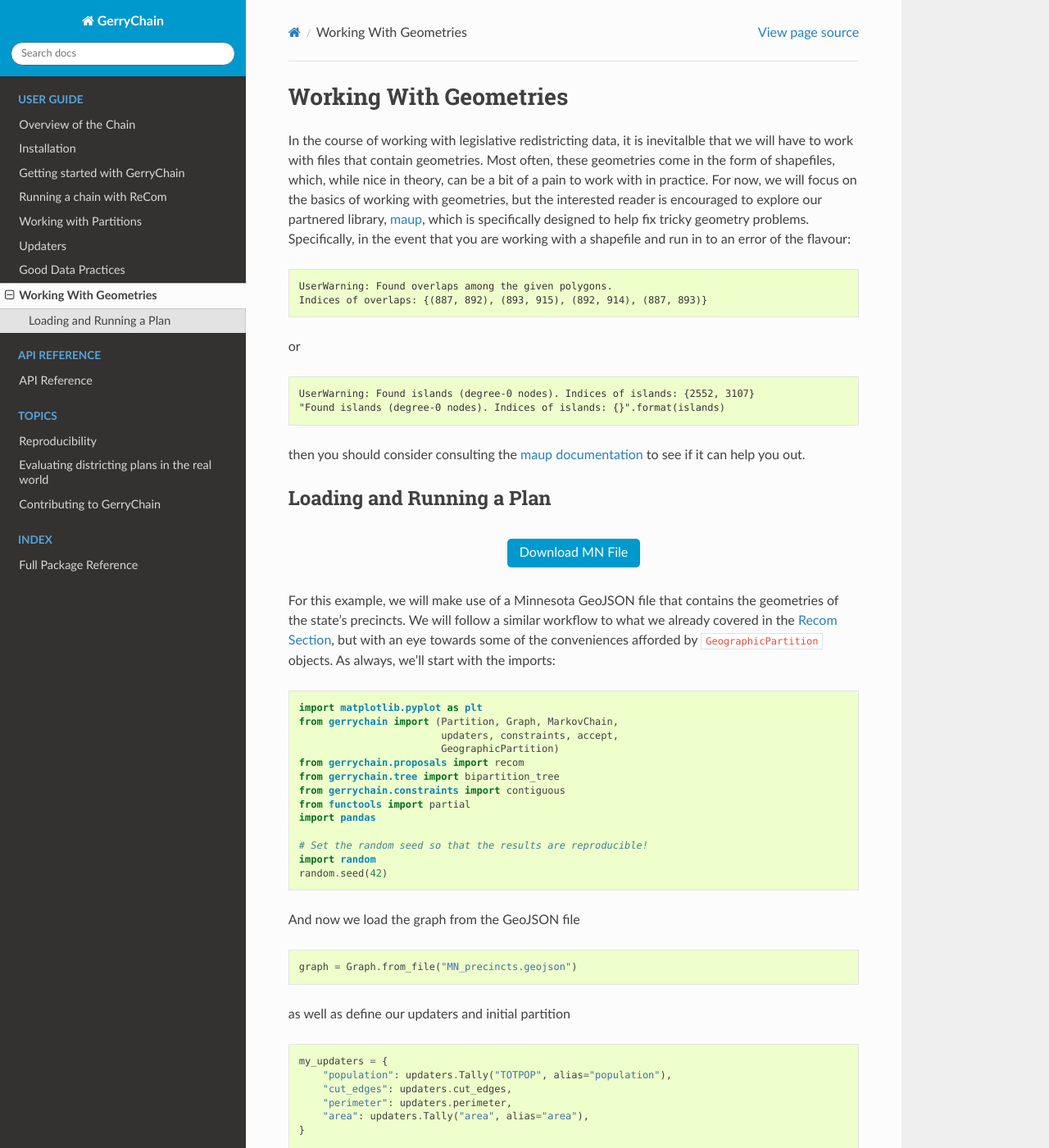
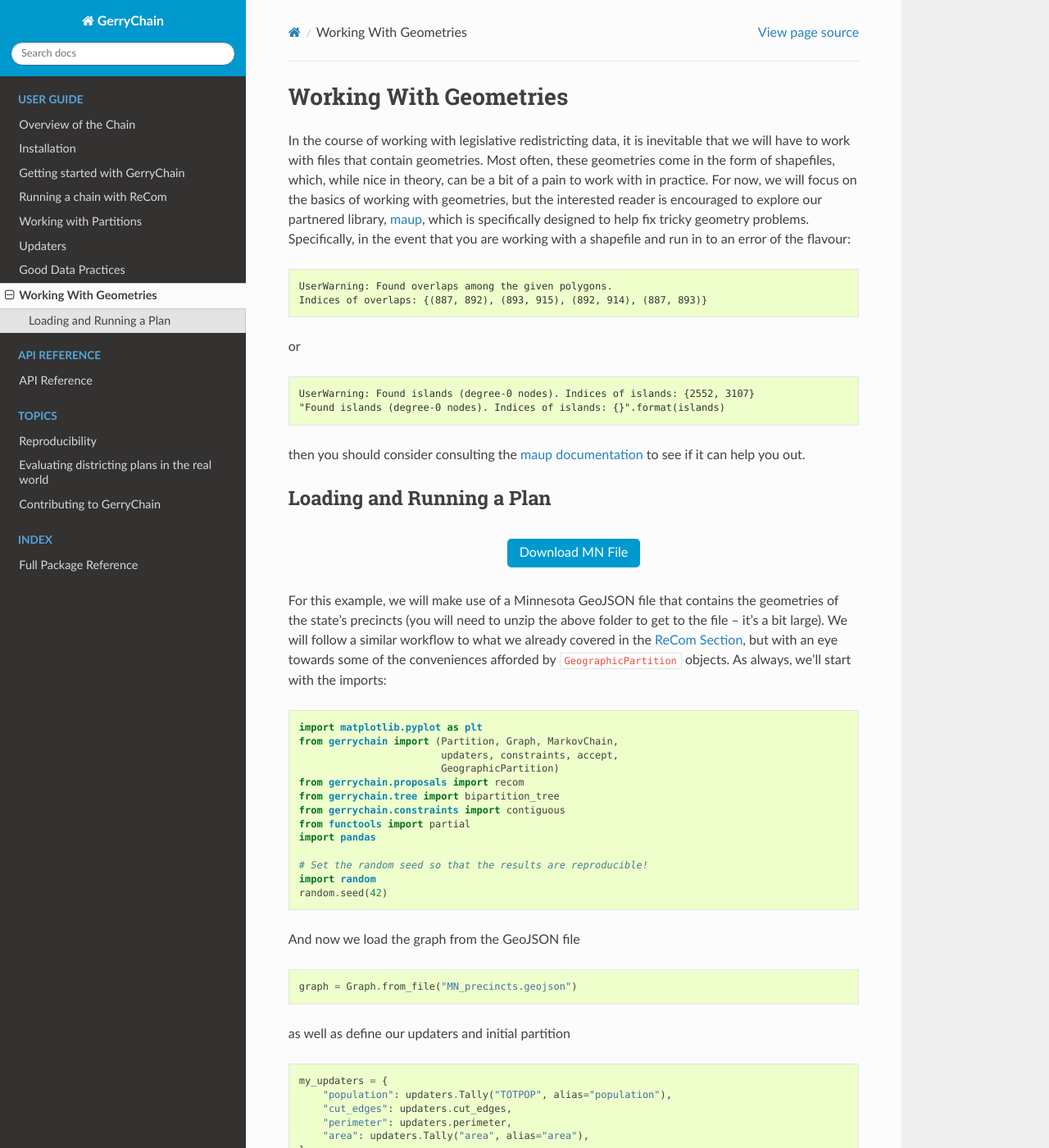
Before and after one commit to mggg/GerryChain, a Sphinx documentation site: the page built from docs/user/geometries.rst, in a window 1280 px wide and 1400 px high. Shown: the whole window at 82% size. Built offline with Sphinx 7.4.7 and the Read the Docs theme 2.0.0, drawn with Linux system fonts in a browser that asks for light colours; some of the changed text lies outside the part shown.

Commit message:
Fix docs typos and style

```diff
--- a/docs/_static/css/custom.css
+++ b/docs/_static/css/custom.css
@@ -16,3 +16,14 @@
     text-align: center;
     width: 100%;
 }
+
+
+table {
+    width: 100%;
+    border-collapse: collapse;
+}
+th, td {
+    border: 1px solid #DDDDDD;
+    padding: 8px;
+    text-align: center;
+}
--- a/docs/topics/reproducibility.rst
+++ b/docs/topics/reproducibility.rst
@@ -76,6 +76,7 @@
 If you've published your code on GitHub, it is a good idea to include your ``environment.yml``
 file in the root folder of your code repository.
 
+.. _`conda`: https://conda.io/projects/conda/en/latest/index.html
 .. _`Sharing your environment`: https://conda.io/projects/conda/en/latest/user-guide/tasks/manage-environments.html#sharing-an-environment
 .. _`Creating an environment from an environment.yml file`: https://conda.io/projects/conda/en/latest/user-guide/tasks/manage-environments.html#creating-an-environment-from-an-environment-yml-file
 
@@ -155,7 +156,7 @@
 
   If you are using a jupyter notebook, you will need to make sure that you have
   installed the ``ipykernel`` package in your virtual environment as well as
-  either ``jypyternotebook`` or ``jupyterlab``. To install these packages, run
+  either ``jupyternotebook`` or ``jupyterlab``. To install these packages, run
   ``pip install <package-name>`` from the command line. Then, to use the virtual
   python environment in your jupyter notebook, you need to invoke
 
--- a/docs/topics/tools.rst
+++ b/docs/topics/tools.rst
@@ -3,7 +3,7 @@
 ==============================================
 
 GerryChain is used to analyze redistricting plans in the real world. For example, it's
-been used in states ranging from Pennsylvania to North Carolina to Wisconsin for to
+been used in states ranging from Pennsylvania to North Carolina to Wisconsin for
 defend civil rights. So, `MGGG`_ has developed a toolkit of functions for use to analyze
 a redistricting plan. Here, we will describe these tools and how they are used to
 analyze real-world districting plans.
--- a/docs/user/geometries.rst
+++ b/docs/user/geometries.rst
@@ -2,7 +2,7 @@
 Working With Geometries
 =======================
 
-In the course of working with legislative redistricting data, it is inevitalble that
+In the course of working with legislative redistricting data, it is inevitable that
 we will have to work with files that contain geometries. Most often, these geometries
 come in the form of shapefiles, which, while nice in theory, can be a bit of a pain to
 work with in practice. For now, we will focus on the basics of working with geometries,
@@ -40,10 +40,11 @@
     <br style="line-height: 5px;">
 
 For this example, we will make use of a Minnesota GeoJSON file that contains
-the geometries of the state's precincts. We will follow a similar workflow to
-what we already covered in the `Recom Section <./recom.html>`_, but with an
-eye towards some of the conveniences afforded by ``GeographicPartition``
-objects. As always, we'll start with the imports:
+the geometries of the state's precincts (you will need to unzip the above
+folder to get to the file -- it's a bit large). We will follow a similar workflow to
+what we already covered in the `ReCom Section <./recom.html>`_, but with an eye
+towards some of the conveniences afforded by ``GeographicPartition`` objects. As always,
+we'll start with the imports:
 
 .. code-block:: python
 
@@ -104,7 +105,7 @@
     :align: center
     :height: 400px
 
-of course, this isn't very pretty, so let's pass it some additional arguments to
+Of course, this isn't very pretty, so let's pass it some additional arguments to
 things a bit nicer:
 
 .. code-block:: python
@@ -119,7 +120,7 @@
     :align: center
     :height: 400px
 
-Under the hood, the ``plot`` method is using the``geodataframe.plot`` method from
+Under the hood, the ``plot`` method is using the ``geodataframe.plot`` method from
 `geopandas <https://geopandas.org/>`_ to plot the geometries, and all of this is
 built on top of ``matplotlib``, so most of the standard methods for modifying a
 ``matplotlib`` plot will work here as well.
@@ -193,8 +194,8 @@
         columns=[
             'step',
             'district_name',
+            'population',
             'perimeter',
-            'population',
             'area'
         ]
     )
```
Also changed, not shown: other parts of docs/user/geometries.rst (+22 -18 lines), docs/user/data.rst (+23 -18 lines).
